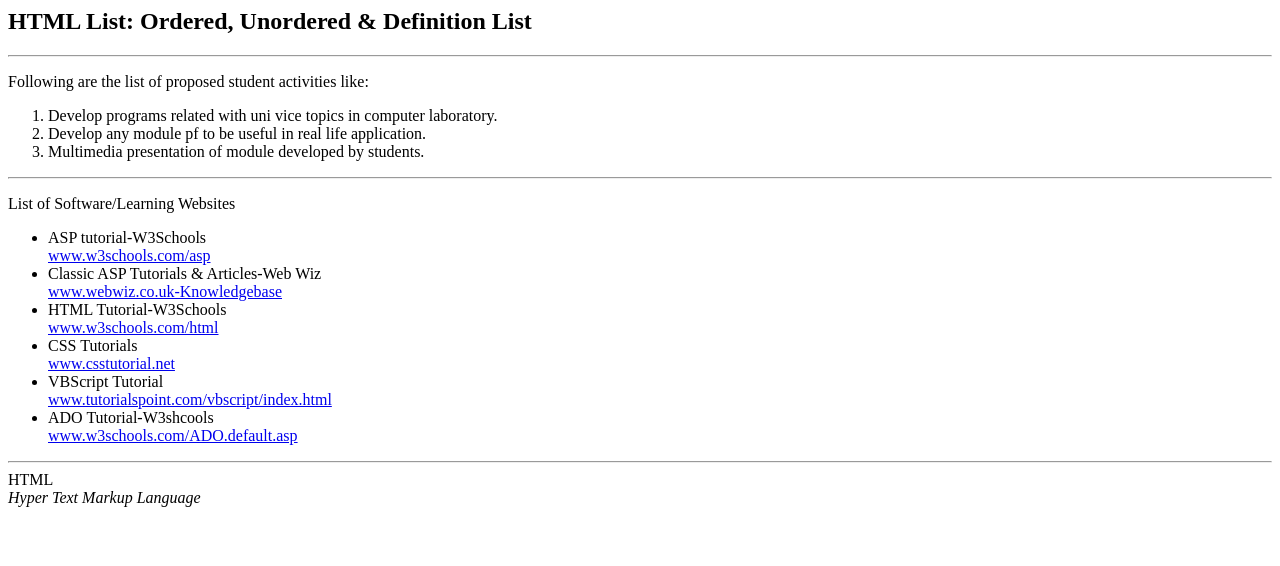
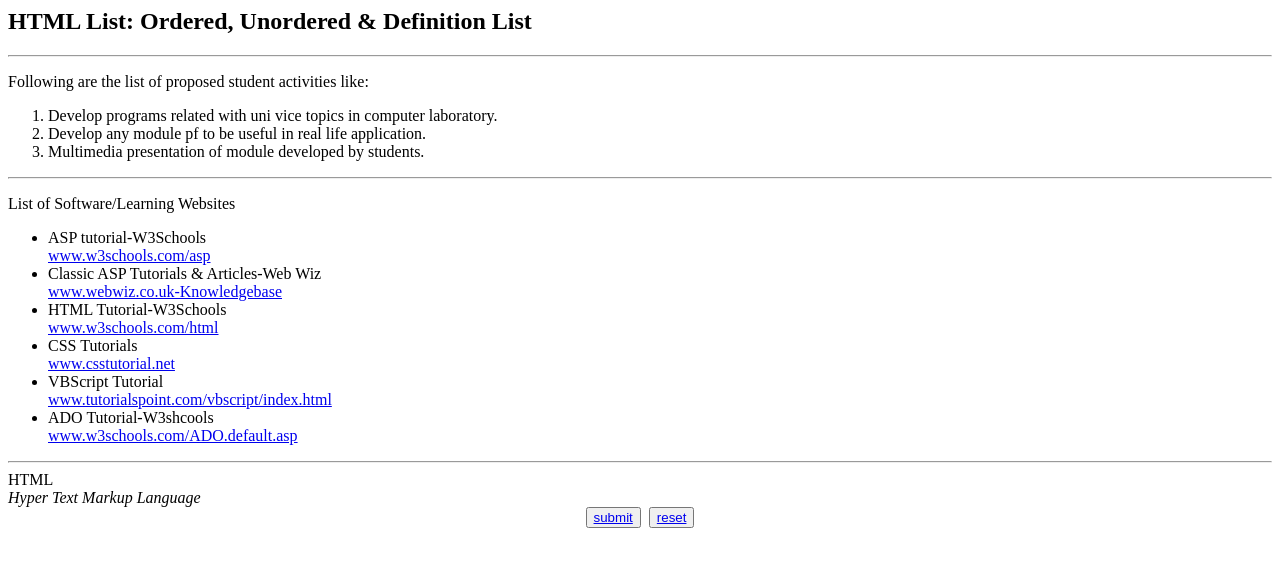
Before and after one commit to aairakhan-20/test-3-list, a plain HTML site: page index.html in a window 1280 px wide. Drawn offline with Linux system fonts and the light colour scheme.

Commit message:
Update index.html file chang

```diff
--- a/index.html
+++ b/index.html
@@ -22,5 +22,6 @@
 <hr>
 HTML
 <address>Hyper Text Markup Language</address>
+  <center><button><a href="submit.html">submit</a></button> &nbsp;<button><a href="index.html">reset</a></button></center>
 </body>
 </html>
```
